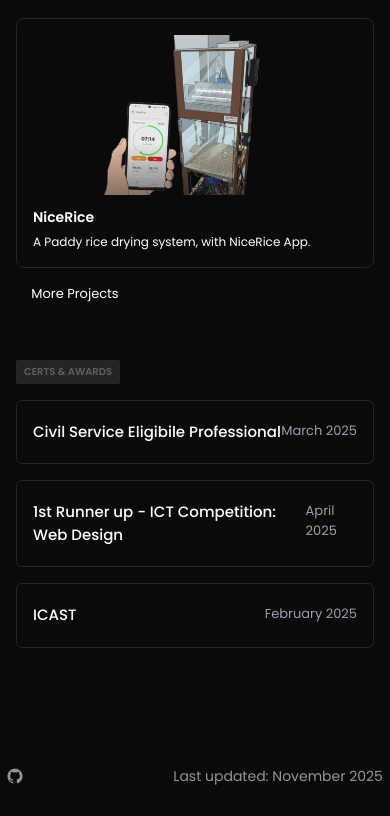
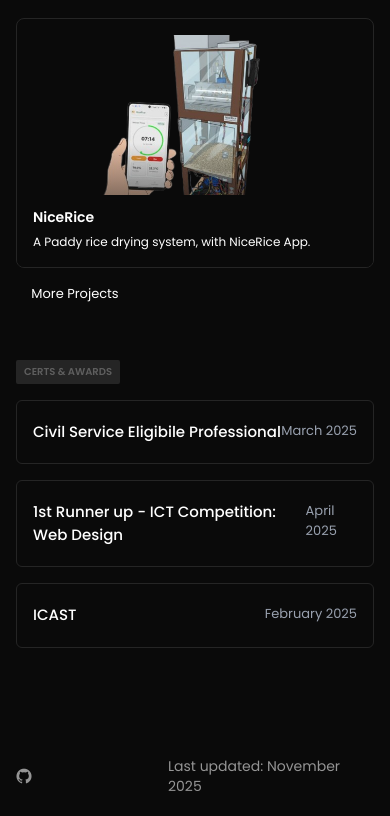
Before and after one commit to JDgayagoy/jdg, a React (Vite) app: page / in a window 390 px wide. Shown: the part 2060-2876 px from the top of the page. Built offline with nearby package versions, Linux system fonts and the light colour scheme; no server answers; some icons are missing.

Commit message:
Directory fix

```diff
--- a/src/App.jsx
+++ b/src/App.jsx
@@ -38,6 +38,7 @@
           <div className="relative min-h-screen bg-[#0A0A0A] text-white flex flex-col items-center">
               <Header />
               <VisitorPic />
+              <Footer />
           </div>
         } />
       </Routes>
--- a/src/components/Footer.jsx
+++ b/src/components/Footer.jsx
@@ -1,25 +1,40 @@
-import {motion } from "framer-motion"
+import { motion } from "framer-motion"
+
 export default function Footer() {
+    // Define the URLs here for clarity and easy updating
+    const GITHUB_URL = "https://github.com/JDgayagoy";
+     // Replace with your actual email address
+
     return (
         <section className="relative w-full h-20 bg-transparent -mt-0 md:max-w-xl lg:min-w-1/6 rounded-bl-none rounded-t-xl rounded-tl-xl overflow-hidden text-[#959595]">
-            <div className=" bg-transparent w-full h-full flex justify-around gap-30 items-center">
+            <div className=" bg-transparent w-full h-full flex justify-around gap-30 items-center px-4 md:px-0">
                 <div className="flex gap-4 items-center">
-                    <motion.div className="flex gap-1 items-center md:scale-105 cursor-pointer"
+
+                    {/* --- GITHUB LINK (Redirects to your account) --- */}
+                    <motion.a
+                        href={GITHUB_URL} // Set the GitHub URL here
+                        target="_blank"  // Open link in a new tab
+                        rel="noopener noreferrer"
+                        className="flex gap-1 items-center md:scale-105 cursor-pointer"
                         whileHover={{
                             color: "white",
                             transition: { duration: 1 }
                         }}>
-                        <i class="devicon-github-original"></i>
-                        <a className="hidden md:inline-block lg:inline-block text-[14px]">Github</a>
-                    </motion.div>
-                    <motion.div className="flex gap-1 items-center cursor-pointer"
+                        <i className="devicon-github-original"></i>
+                        <span className="hidden md:inline-block lg:inline-block text-[14px]">Github</span>
+                    </motion.a>
+
+                    {/* --- CONTACT LINK (Opens email client) --- */}
+                    <motion.a
+                        href={ "/contacts "} // Set the mailto link here
+                        className="flex gap-1 items-center cursor-pointer"
                         whileHover={{
                             color: "white",
                             transition: { duration: 1 }
                         }}>
-                        <i class='bxr  bx-envelope'></i>
-                        <a className="hidden md:inline-block lg:inline-block text-[14px]">Contact</a>
-                    </motion.div>
+                        <i className='bxr bx-envelope'></i>
+                        <span className="hidden md:inline-block lg:inline-block text-[14px]">Contact</span>
+                    </motion.a>
                 </div>
                 <p className="text-sm text-[#959595]">Last updated: November 2025</p>
             </div>
--- a/src/components/Header.jsx
+++ b/src/components/Header.jsx
@@ -5,7 +5,7 @@
   const links = [
     { href: "visitors", label: "about" },
     { href: "project", label: "projects" },
-    { href: "#contact", label: "contact" },
+    { href: "contacts", label: "contact" },
   ];
 
   return (
```
Lines whose indentation alone changed are shown as unchanged.
